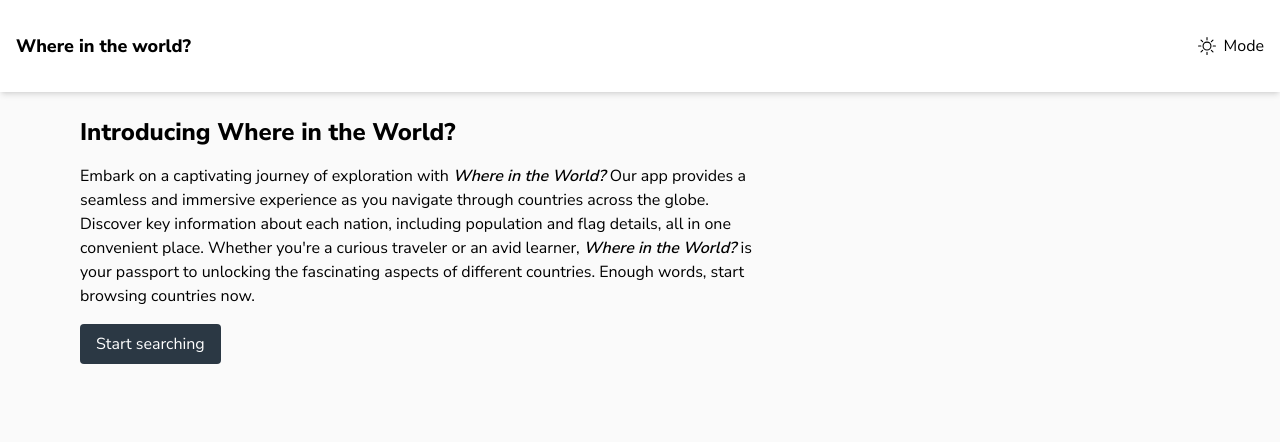
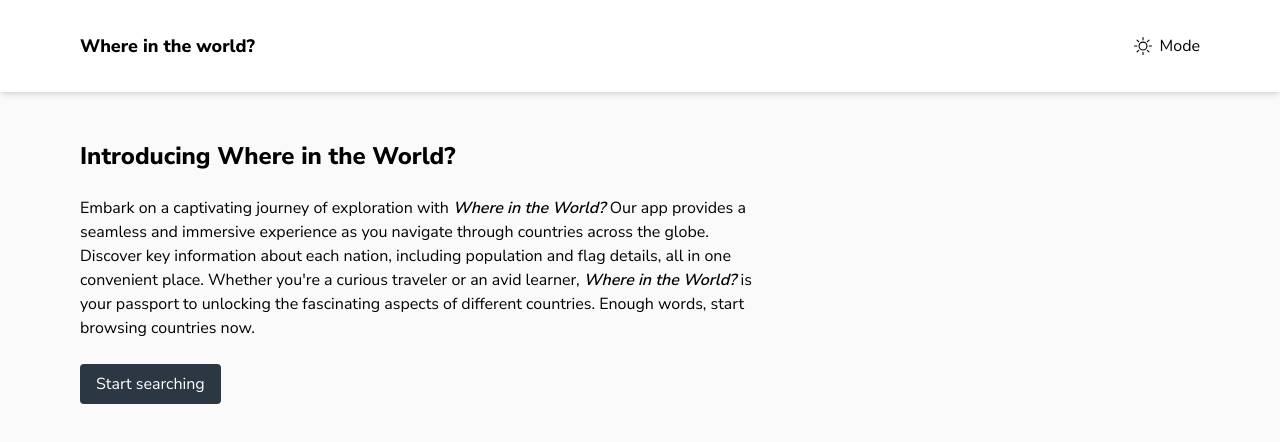
Before and after one commit to vladislav-gorovenko/countries, a Next.js app: page / in a window 1280 px wide. Shown: the top 442 px of the page. Built offline with nearby package versions, Linux system fonts and the light colour scheme.

Commit message:
some styling modifications

```diff
--- a/src/app/components/Header.tsx
+++ b/src/app/components/Header.tsx
@@ -25,8 +25,8 @@ export default function Header() {
   }
 
   return (
-    <header className="flex flex-col">
-      <div className="= flex justify-between bg-header px-4   py-8 shadow-md dark:bg-header-dark">
+    <header className=" bg-header shadow-md dark:bg-header-dark">
+      <div className="mx-auto flex max-w-6xl justify-between px-4   py-8  ">
         <h1 className="text-lg font-extrabold">
           <Link href="/">Where in the world?</Link>
         </h1>
--- a/src/app/page.js
+++ b/src/app/page.js
@@ -3,10 +3,10 @@ import Link from "next/link";
 export default function Home() {
   return (
     <>
-      <h1 className="mb-4 text-2xl font-extrabold">
+      <h1 className="my-6 text-2xl font-extrabold">
         Introducing Where in the World?
       </h1>
-      <p className="mb-4 max-w-2xl">
+      <p className="mb-6 max-w-2xl">
         Embark on a captivating journey of exploration with{" "}
         <span className="font-semibold italic">Where in the World? </span>
         Our app provides a seamless and immersive experience as you navigate
```
